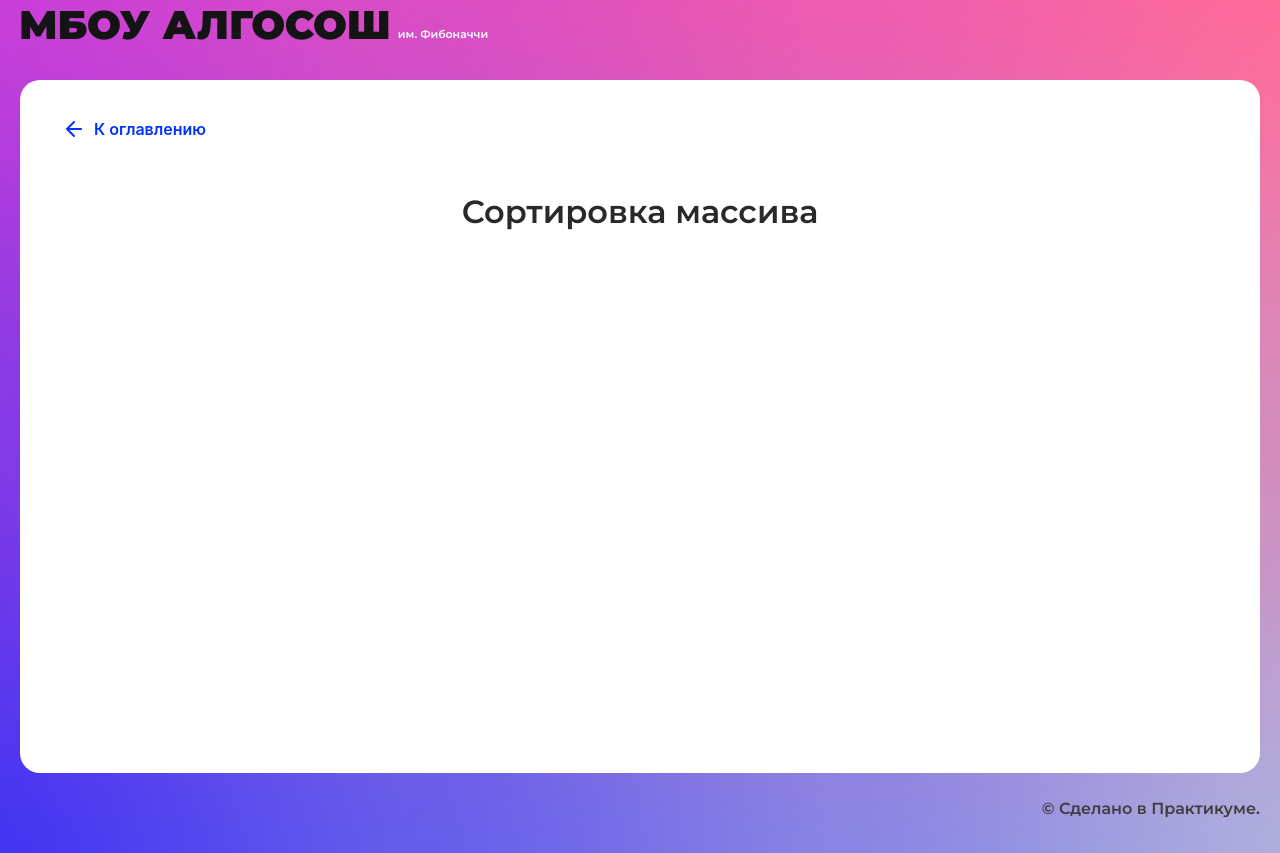
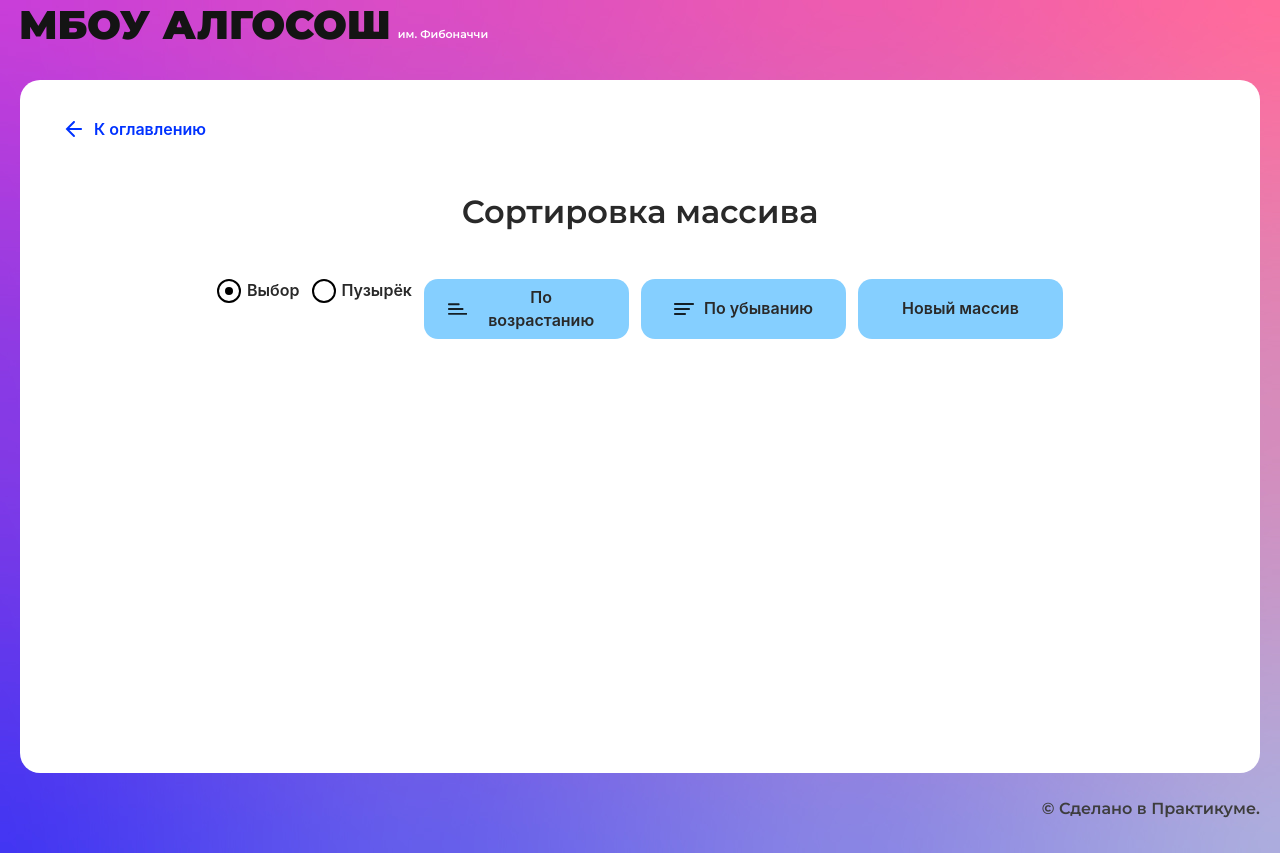
Before and after one commit to Zorkiy82/algososh, a React (Create React App) app: page /sorting in a window 1280 px wide. Built offline with nearby package versions, Linux system fonts and the light colour scheme.

Commit message:
начал Сортинг

```diff
--- a/src/components/fibonacci-page/fibonacci-page.tsx
+++ b/src/components/fibonacci-page/fibonacci-page.tsx
@@ -52,7 +52,7 @@ export const FibonacciPage: React.FC = () => {
             isLoader={isLoading}
             type="submit"
             text="Рассчитать"
-            style={{ width: "178px" }}
+            linkedList="small"
           />
         </form>
         <div className={styles.animaionContainer}>
--- /dev/null
+++ b/src/components/sorting-page/sorting-page.module.css
@@ -0,0 +1,6 @@
+.inputContainer {
+    display: flex;
+    gap: 12px;
+    /* width: calc(522 / 1308 * 100%); */
+    /* max-width: 522px; */
+  }
--- a/src/components/sorting-page/sorting-page.tsx
+++ b/src/components/sorting-page/sorting-page.tsx
@@ -1,10 +1,64 @@
 import React from "react";
+import { SectionContainer } from "../ui/container/section-container/section-container";
 import { SolutionLayout } from "../ui/solution-layout/solution-layout";
+import { RadioInput } from "../ui/radio-input/radio-input";
+import styles from "./sorting-page.module.css";
+import { Button } from "../ui/button/button";
+import { Direction } from "../../types/direction";
 
 export const SortingPage: React.FC = () => {
+  const data = { algoritm: "selectionSort" };
+  function onChangeHandler(evt: React.ChangeEvent<HTMLInputElement>) {
+    data.algoritm = evt.target.value;
+  }
+
+  function onClickHandler(id:string) {
+    console.log(data.algoritm, id);
+  }
+
+
   return (
     <SolutionLayout title="Сортировка массива">
+      <SectionContainer>
+        <div className={styles.inputContainer}>
+          <RadioInput
+            onChange={onChangeHandler}
+            label="Выбор"
+            name="algoritm"
+            value="selectionSort"
+            defaultChecked
+          />
 
+          <RadioInput
+            onChange={onChangeHandler}
+            label="Пузырёк"
+            name="algoritm"
+            value="bubbleSort"
+          />
+
+          <Button
+            onClick={()=>onClickHandler(Direction.Ascending)}
+            linkedList="medium"
+            text="По возрастанию"
+            sorting={Direction.Ascending}
+            id={Direction.Ascending}
+          />
+
+          <Button
+            onClick={()=>onClickHandler(Direction.Descending)}
+            linkedList="medium"
+            text="По убыванию"
+            sorting={Direction.Descending}
+            id={Direction.Descending}
+          />
+          <Button
+            onClick={()=>onClickHandler("newArray")}
+            linkedList="medium"
+            text="Новый массив"
+            id="newArray"
+          />
+        </div>
+      </SectionContainer>
     </SolutionLayout>
   );
 };
--- a/src/components/string/string.tsx
+++ b/src/components/string/string.tsx
@@ -94,7 +94,7 @@ export const StringComponent: React.FC = () => {
             isLoader={isLoading}
             onClick={onClickHandler}
             text="Развернуть"
-            style={{ width: "178px" }}
+            linkedList="small"
           />
         </div>
 
--- a/src/components/ui/button/button.module.css
+++ b/src/components/ui/button/button.module.css
@@ -36,6 +36,10 @@
   width: 175px;
 }
 
+.medium {
+  width: 205px;
+}
+
 .loader:disabled {
   background-color: var(--bg-button-default);
 }
--- a/src/components/ui/button/button.tsx
+++ b/src/components/ui/button/button.tsx
@@ -9,7 +9,7 @@ interface ButtonProps extends React.HTMLProps<HTMLButtonElement> {
   text?: string;
   type?: "button" | "submit" | "reset";
   sorting?: Direction;
-  linkedList?: "small" | "big";
+  linkedList?: "small" | "big" | "medium";
   isLoader?: boolean;
   extraClass?: string;
 }
```
